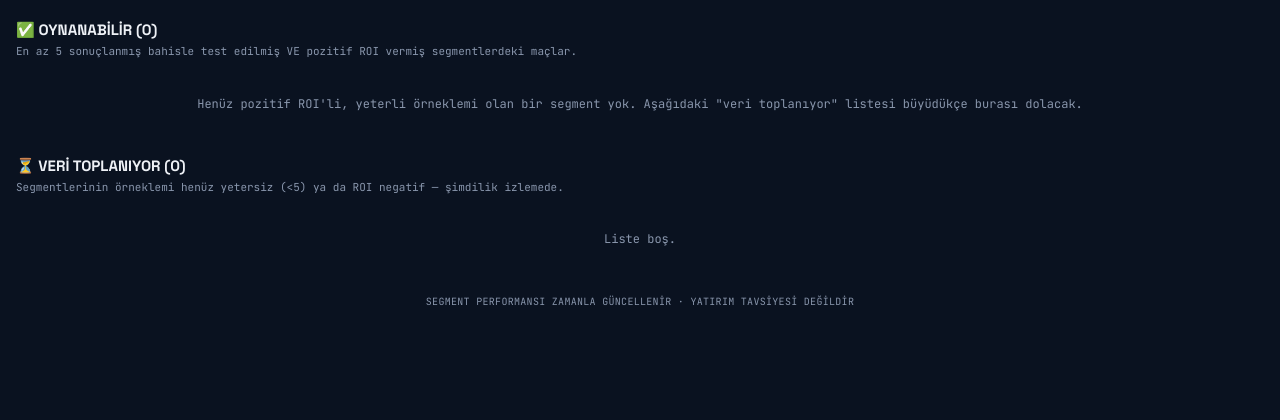
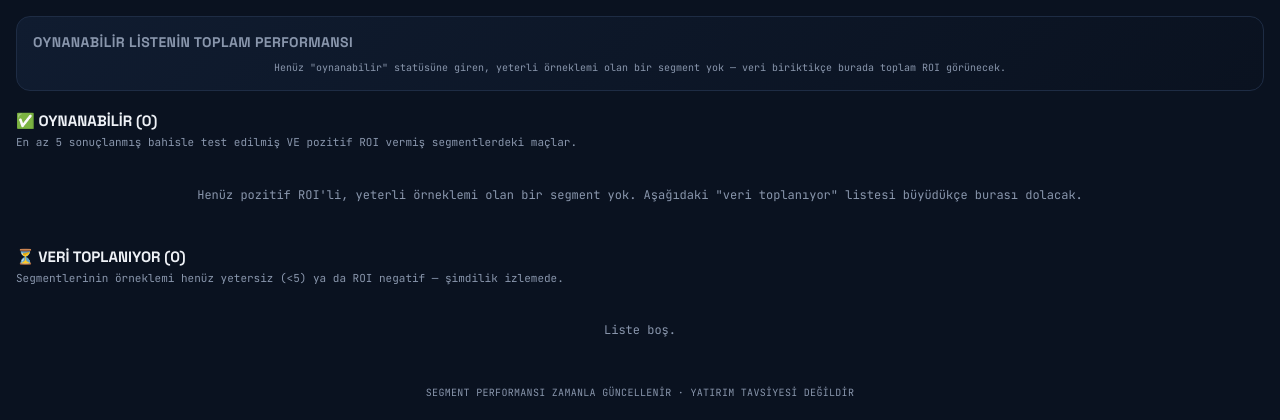
Before and after one commit to kamiltayyar161616-spec/Volkano-Sinyal, a Flask app: template templates/oynanabilir.html in a window 1280 px wide. Shown: the part 139-559 px from the top of the page. Run offline with Flask 3, Linux system fonts and the light colour scheme; the template is opened without the code that fills it, so the values that code supplies are empty.

Commit message:
Oynanabilir listesine toplam ROI/kazanma orani ozeti eklendi

```diff
--- a/match_analyzer.py
+++ b/match_analyzer.py
@@ -266,7 +266,25 @@ def get_playable_picks(analysis: dict) -> dict:
     collecting = [c for c in all_candidates if (c["home"], c["away"], c["time"]) not in playable_keys]
     collecting.sort(key=lambda c: -(c["edge"] or 0))
 
-    return {"playable": playable, "collecting": collecting, "segment_perf": perf}
+    # "Oynanabilir" statüsüne giren segmentlerin TOPLAM (ağırlıklı) performansı
+    qualifying_segments = {
+        seg for seg, p in perf.items()
+        if p["staked"] >= SEGMENT_MIN_SAMPLE and p["roi_pct"] and p["roi_pct"] > 0
+    }
+    overall_won = sum(perf[s]["won"] for s in qualifying_segments)
+    overall_lost = sum(perf[s]["lost"] for s in qualifying_segments)
+    overall_roi_units = sum(perf[s]["roi_units"] for s in qualifying_segments)
+    overall_staked = overall_won + overall_lost
+    overall = {
+        "won": overall_won,
+        "lost": overall_lost,
+        "staked": overall_staked,
+        "win_rate": round(100 * overall_won / overall_staked, 1) if overall_staked else None,
+        "roi_pct": round(100 * overall_roi_units / overall_staked, 1) if overall_staked else None,
+        "segment_count": len(qualifying_segments),
+    }
+
+    return {"playable": playable, "collecting": collecting, "segment_perf": perf, "overall": overall}
 
 
 def get_analysis():
--- a/templates/oynanabilir.html
+++ b/templates/oynanabilir.html
@@ -58,6 +58,19 @@
 
   .empty{ color:var(--chalk-dim); font-size:12px; text-align:center; padding:24px 16px; }
   footer{ text-align:center; color:var(--chalk-dim); font-size:10px; margin-top:24px; letter-spacing:0.03em; }
+  .overall-card{
+    margin:16px; padding:16px; border-radius:14px;
+    background:linear-gradient(135deg, var(--navy), var(--navy-deep));
+    border:1px solid var(--navy-line);
+  }
+  .overall-title{ font-family:'Space Grotesk', sans-serif; font-weight:700; font-size:14px; color:var(--chalk-dim); letter-spacing:0.03em; margin-bottom:10px; }
+  .overall-grid{ display:grid; grid-template-columns:repeat(3,1fr); gap:8px; text-align:center; }
+  .overall-num{ font-size:22px; font-weight:700; font-family:'Space Grotesk', sans-serif; }
+  .overall-num.pos{ color:var(--turf); }
+  .overall-num.neg{ color:var(--clay); }
+  .overall-num.flat{ color:var(--chalk-dim); }
+  .overall-lbl{ font-size:9.5px; color:var(--chalk-dim); margin-top:3px; letter-spacing:0.03em; }
+  .overall-note{ font-size:10px; color:var(--chalk-dim); margin-top:10px; text-align:center; }
 </style>
 </head>
 <body>
@@ -71,6 +84,29 @@
     <a href="/istatistik">strateji karnesi</a>
   </div>
 </header>
+
+<div class="overall-card">
+  <div class="overall-title">OYNANABİLİR LİSTENİN TOPLAM PERFORMANSI</div>
+  {% if data.overall.staked and data.overall.staked > 0 %}
+    <div class="overall-grid">
+      <div>
+        <div class="overall-num {{ 'pos' if data.overall.win_rate >= 50 else 'neg' }}">%{{ data.overall.win_rate }}</div>
+        <div class="overall-lbl">KAZANMA ORANI</div>
+      </div>
+      <div>
+        <div class="overall-num {{ 'pos' if data.overall.roi_pct > 0 else 'neg' }}">{{ '+' if data.overall.roi_pct > 0 else '' }}%{{ data.overall.roi_pct }}</div>
+        <div class="overall-lbl">TOPLAM ROI</div>
+      </div>
+      <div>
+        <div class="overall-num flat">{{ data.overall.staked }}</div>
+        <div class="overall-lbl">SONUÇLANAN BAHİS</div>
+      </div>
+    </div>
+    <div class="overall-note">{{ data.overall.segment_count }} segment "oynanabilir" statüsünde &middot; {{ data.overall.won }} kazandı / {{ data.overall.lost }} kaybetti</div>
+  {% else %}
+    <div class="overall-note">Henüz "oynanabilir" statüsüne giren, yeterli örneklemi olan bir segment yok — veri biriktikçe burada toplam ROI görünecek.</div>
+  {% endif %}
+</div>
 
 <h2 class="section">✅ OYNANABİLİR ({{ data.playable|length }})</h2>
 <div class="section-sub">En az 5 sonuçlanmış bahisle test edilmiş VE pozitif ROI vermiş segmentlerdeki maçlar.</div>
```
